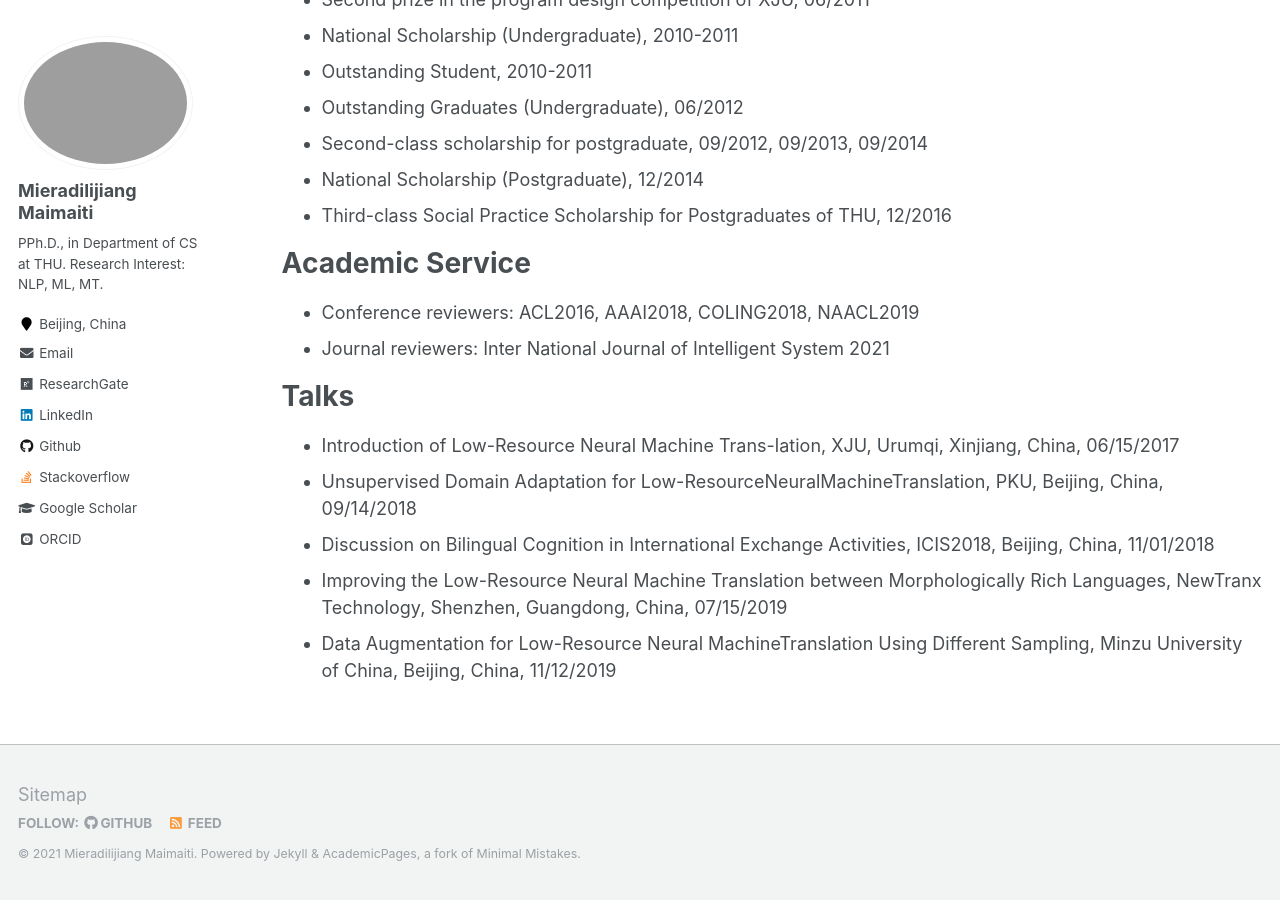
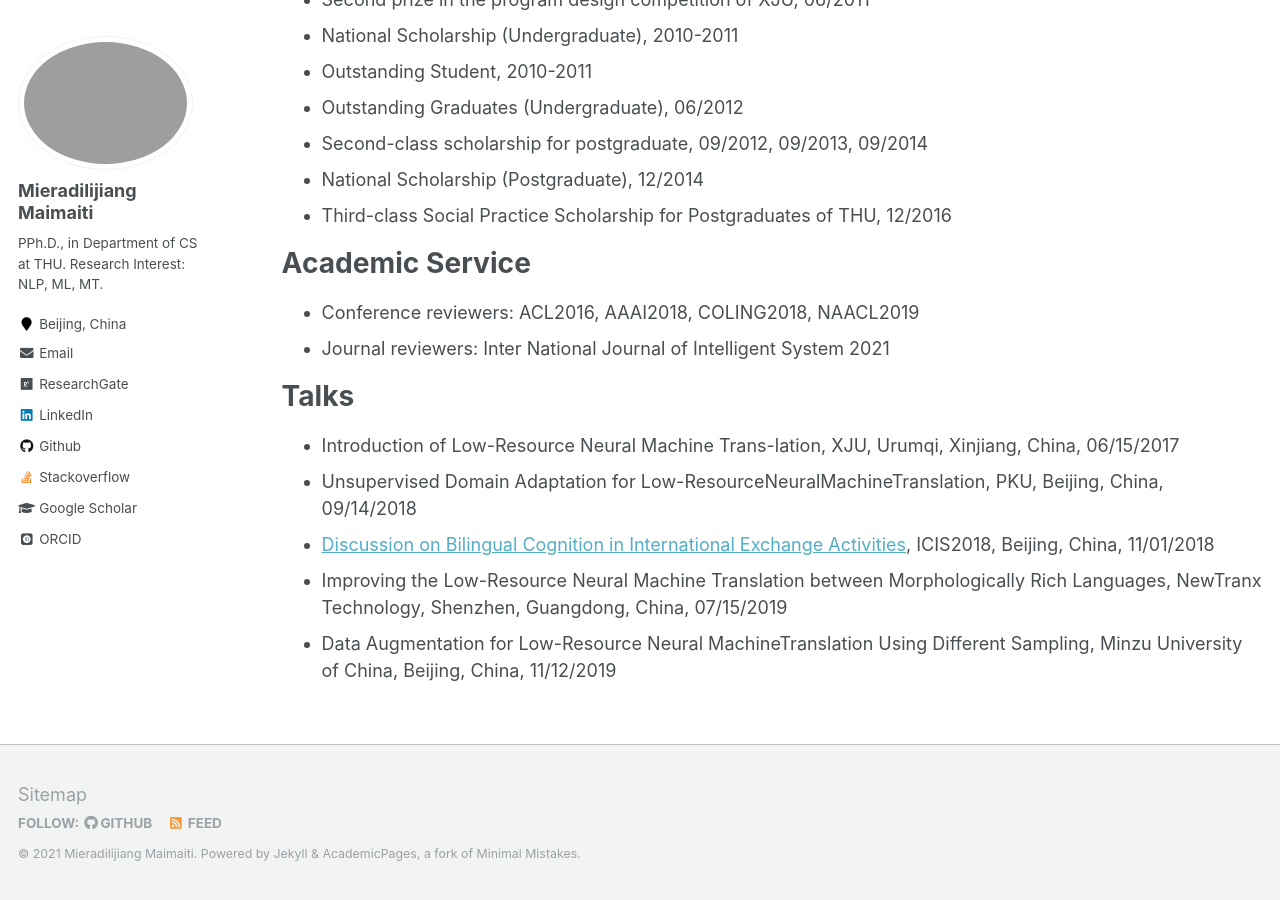
Before and after one commit to miradel51/miradel51.github.io, a Jekyll site: the page built from _pages/cv.md, in a window 1280 px wide and 900 px high, scrolled down 3690 px. Built offline with Jekyll 4.4.1, drawn with Linux system fonts in a browser that asks for light colours; some web fonts are replaced; part of the change alters nothing that is shown.

Commit message:
update cv talks icis18

```diff
--- a/_pages/cv.md
+++ b/_pages/cv.md
@@ -113,7 +113,7 @@ Talks
 ======
 * Introduction of Low-Resource Neural Machine Trans-lation, XJU, Urumqi, Xinjiang, China, 06/15/2017
 * Unsupervised Domain Adaptation for Low-ResourceNeuralMachineTranslation, PKU, Beijing, China, 09/14/2018
-* Discussion on Bilingual Cognition in International Exchange Activities, ICIS2018, Beijing, China, 11/01/2018
+* [Discussion on Bilingual Cognition in International Exchange Activities](https://miradel51.github.io/files/icis2018_v1.0.pdf), ICIS2018, Beijing, China, 11/01/2018
 * Improving the Low-Resource Neural Machine Translation between Morphologically Rich Languages, NewTranx Technology, Shenzhen, Guangdong, China, 07/15/2019
 * Data Augmentation for Low-Resource Neural MachineTranslation Using Different Sampling, Minzu University of China, Beijing, China, 11/12/2019
 
```
